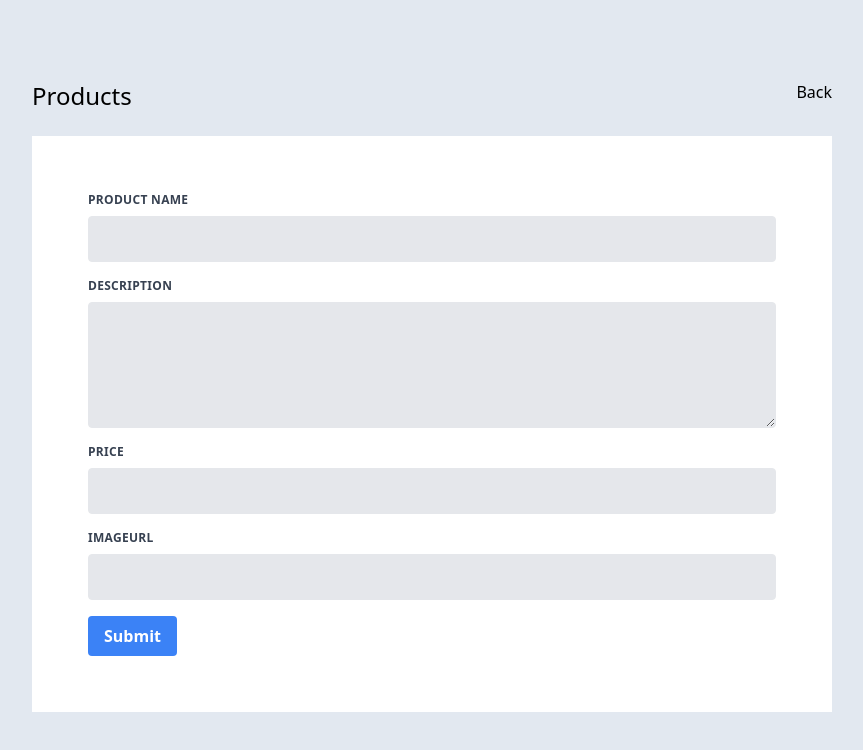
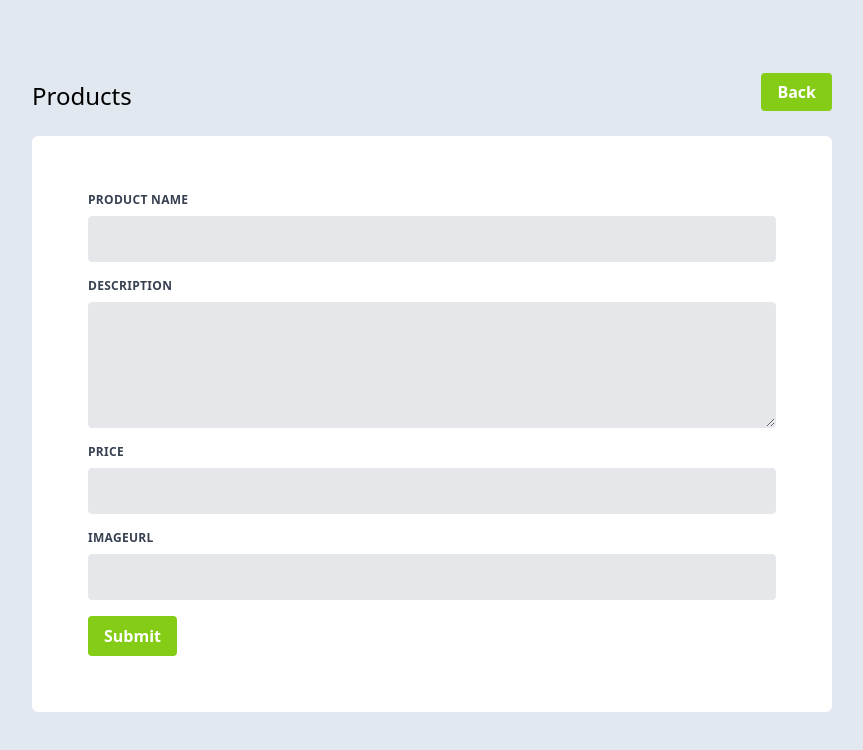
Before and after one commit to manishgs/plerion-product, a React (Vite) app in the folder web/: page /product/create in a window 1280 px wide. Shown: the top 750 px of the page, without its empty margins (208-1071 px from the left). Built offline with nearby package versions, Linux system fonts and the light colour scheme.

Commit message:
update theme color

```diff
--- a/web/src/features/products/list/productWrapper.tsx
+++ b/web/src/features/products/list/productWrapper.tsx
@@ -17,7 +17,7 @@ export const ProductWrapper = ({
         <div className="float-right">{right}</div>
         {left}
       </div>
-      <div className="bg-white p-8">{children}</div>
+      <div className="bg-white rounded-md p-8">{children}</div>
     </div>
   );
 };
--- a/web/src/pages/products/createProduct.page.tsx
+++ b/web/src/pages/products/createProduct.page.tsx
@@ -19,7 +19,14 @@ export default function CreateProductPage() {
   return (
     <ProductWrapper
       left={<h1 className="text-2xl">Products</h1>}
-      right={<Link to="/">Back</Link>}
+      right={
+        <Link
+          className="bg-lime-500 hover:bg-lime-700 text-white font-bold py-2 px-4 rounded focus:outline-none focus:shadow-outline"
+          to="/"
+        >
+          Back
+        </Link>
+      }
     >
       <FormProvider {...methods}>
         <CreateProductForm
--- a/web/src/pages/products/listProduct.page.tsx
+++ b/web/src/pages/products/listProduct.page.tsx
@@ -34,7 +34,14 @@ export const ListProductPage = () => {
   return (
     <ProductWrapper
       left={<h1 className="text-2xl">Products</h1>}
-      right={<Link to="product/create">Add Product</Link>}
+      right={
+        <Link
+          className="bg-lime-500 hover:bg-lime-700 text-white font-bold py-2 px-4 rounded focus:outline-none focus:shadow-outline"
+          to="product/create"
+        >
+          Add Product
+        </Link>
+      }
     >
       <div className="mx-auto grid grid-cols-1 gap-x-6 gap-y-10 sm:grid-cols-2 lg:grid-cols-3">
         {isError && <div>{JSON.stringify(error)}</div>}
--- a/web/src/ui/button.tsx
+++ b/web/src/ui/button.tsx
@@ -8,7 +8,7 @@ interface Props extends ButtonHTMLAttributes<HTMLButtonElement> {
 export const Button = ({ label, isLoading = false, ...rest }: Props) => {
   return (
     <button
-      className={`bg-blue-500 hover:bg-blue-700 text-white font-bold py-2 px-4 rounded focus:outline-none focus:shadow-outline
+      className={`bg-lime-500 hover:bg-lime-700 text-white font-bold py-2 px-4 rounded focus:outline-none focus:shadow-outline
         ${isLoading ? "disabled:opacity-75" : ""}
         `}
       type={rest.type ?? "button"}
```
